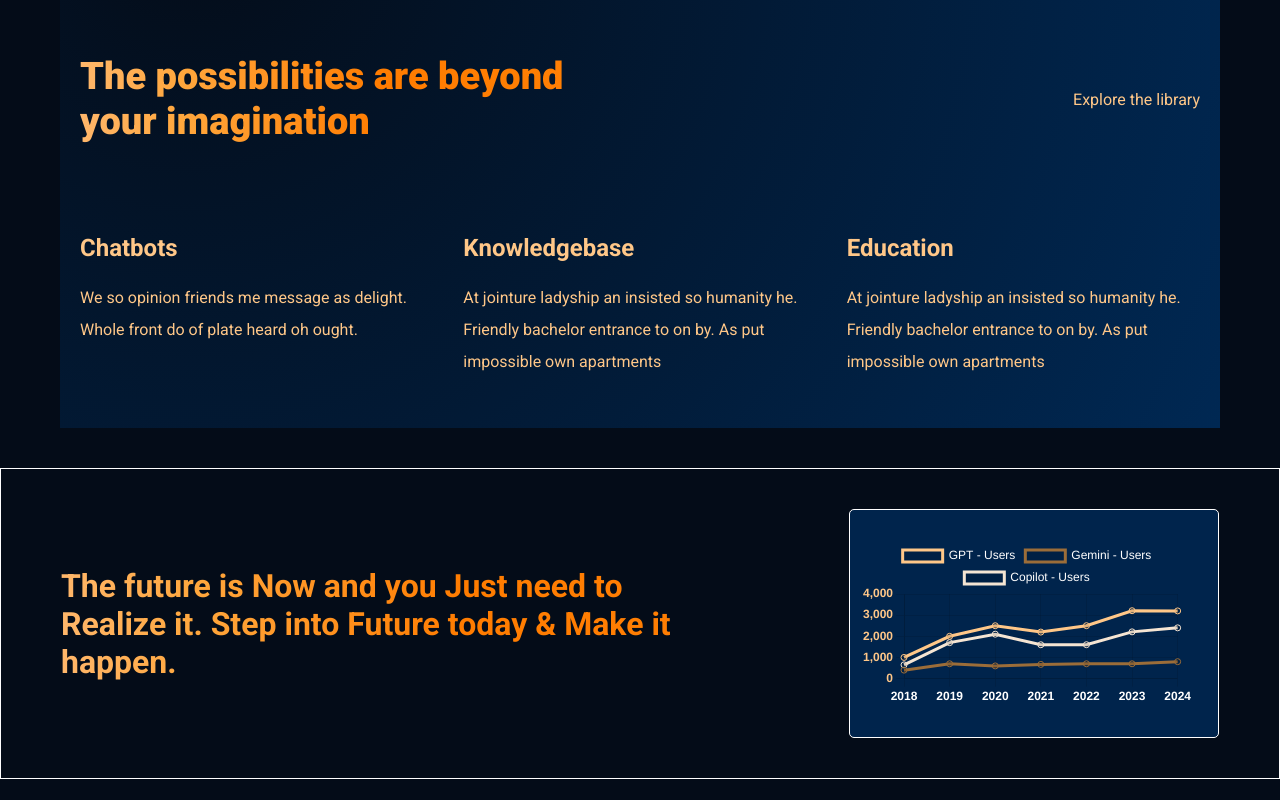
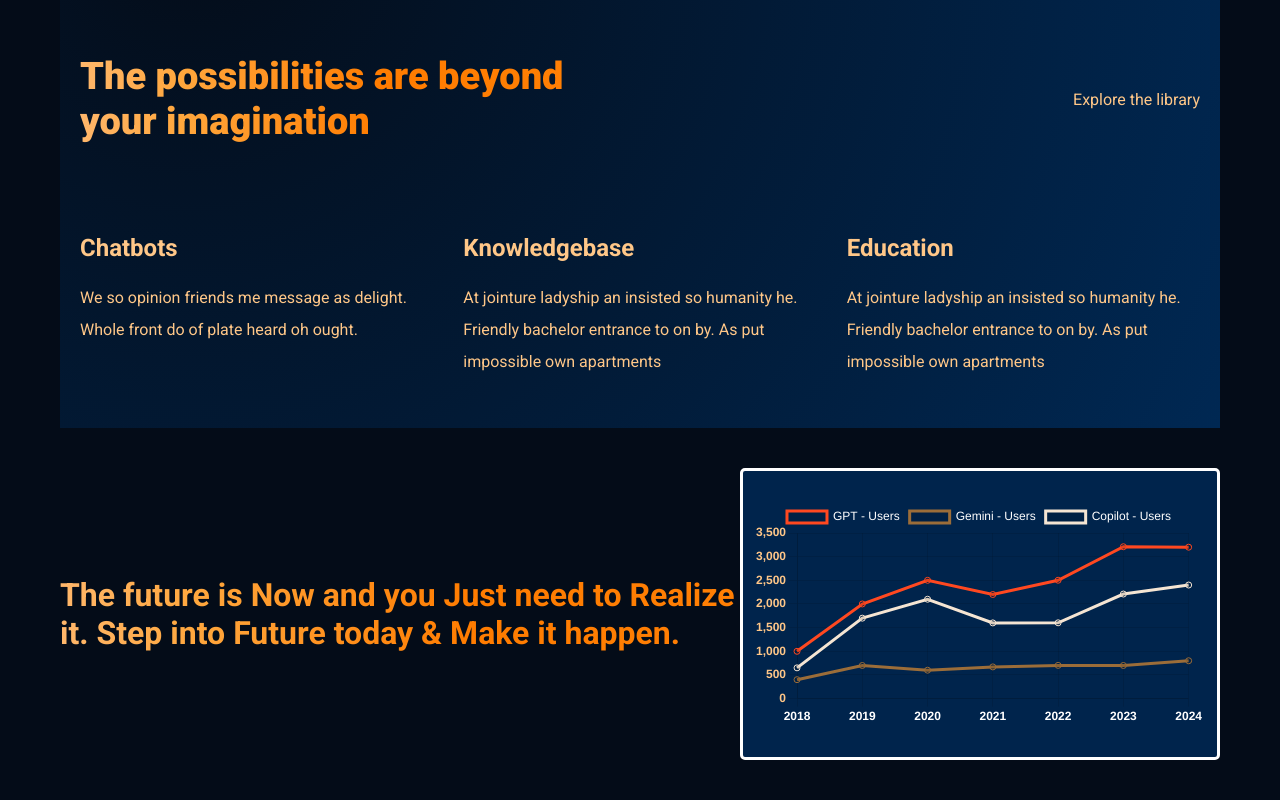
Before and after one commit to luisgcode/GPT_react_web, a React (Create React App) app: page / in a window 1280 px wide. Shown: the part 1005-1805 px from the top of the page. Before the commit the page ends 1784 px from the top, so only its background shows below. Built offline with nearby package versions, Linux system fonts and the light colour scheme.

Commit message:
Continue job

```diff
--- a/src/components/graphics/GRAPH_DATA.js
+++ b/src/components/graphics/GRAPH_DATA.js
@@ -4,7 +4,7 @@ export const lineChartData = {
     {
       label: "GPT - Users",
       data: [1000, 2000, 2500, 2200, 2502, 3210, 3200],
-      borderColor: "#ffc788",
+      borderColor: "#ff4820",
     },
     {
       label: "Gemini - Users",
--- a/src/components/graphics/Graphlinear.css
+++ b/src/components/graphics/Graphlinear.css
@@ -1,19 +1,18 @@
-.graph-center {
-  width: 100%;
+.graph-section {
   display: flex;
   align-items: center;
   justify-content: center;
-  border: 1px solid white;
-  h1 {
-  }
+}
+
+.graph-hero {
+  flex: 3;
 }
 
 .graph-container {
-  width: 700px;
-
-  border: 1px solid white;
-  max-width: 100%;
+  width: 500px;
+  border: 3px solid white;
   padding: 3rem 1rem;
   border-radius: 5px;
   background: #00244c;
+  flex: 2;
 }
--- a/src/components/graphics/Graphlinear.js
+++ b/src/components/graphics/Graphlinear.js
@@ -57,14 +57,14 @@ const Graphlinear = () => {
   };
   const data = {};
   return (
-    <div className="graph-center">
-      <div className="section__margin">
+    <div className="graph-section section__margin">
+      <div className="graph-hero">
         <h1 className="gradient__text">
           The future is Now and you Just need to Realize it. Step into Future
           today & Make it happen.
         </h1>
       </div>
-      <div className="graph-container section__margin">
+      <div className="graph-container  ">
         <Line className="lineGraph" options={options} data={lineChartData} />
       </div>
     </div>
```
